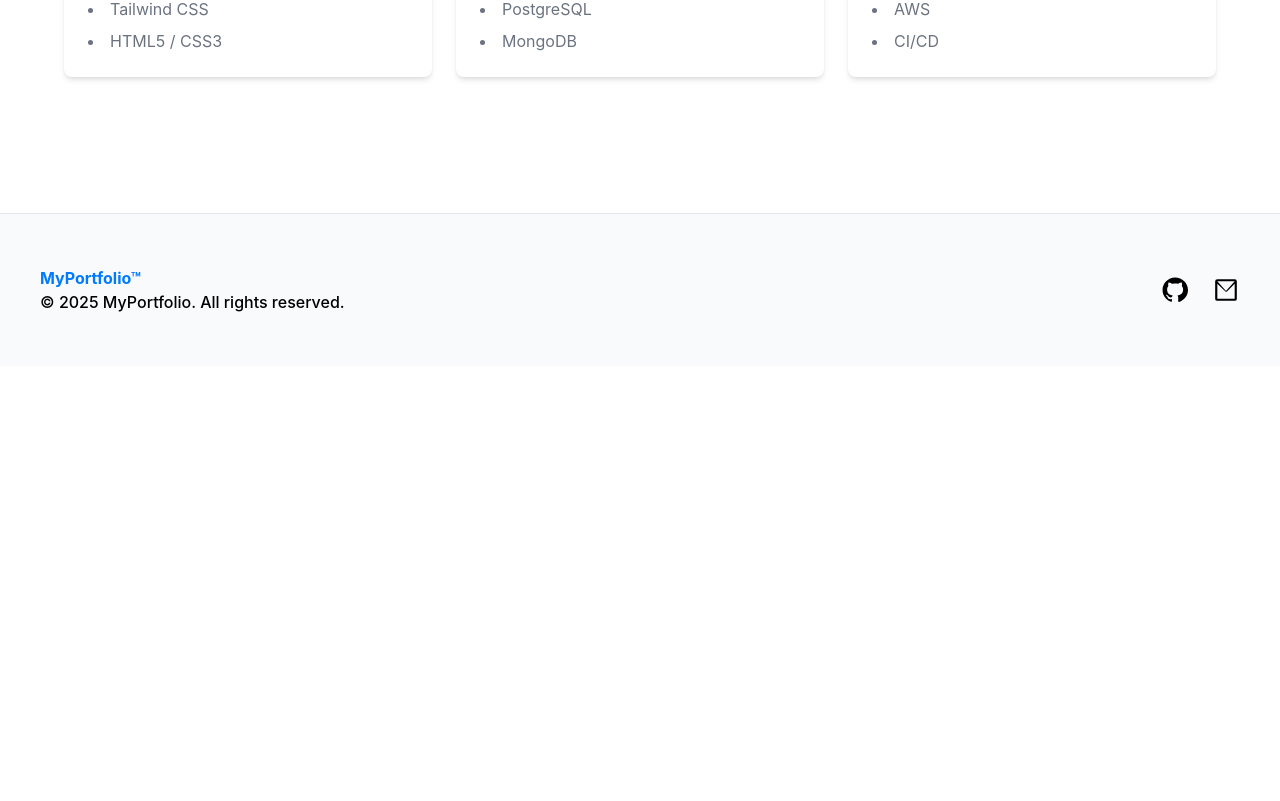
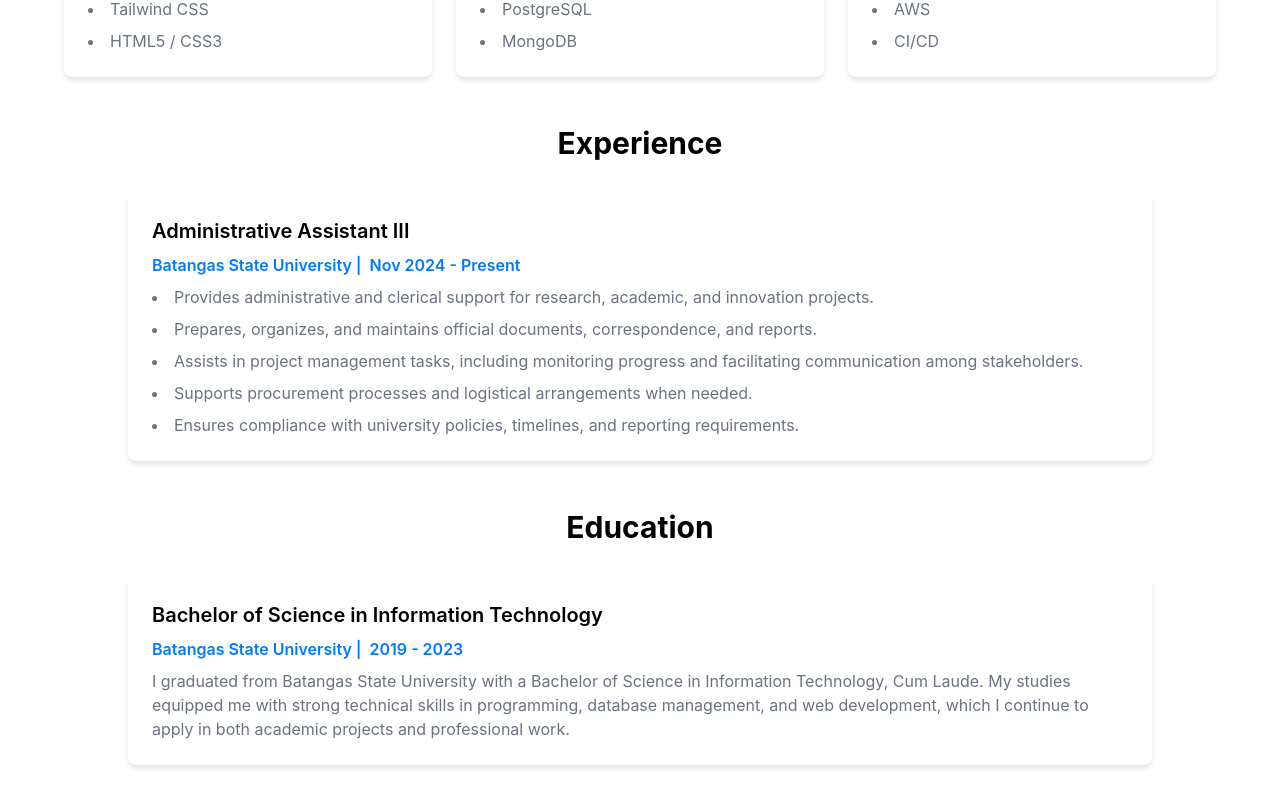
Before and after one commit to Jayres18/My-portfolio, a Next.js app: page /about in a window 1280 px wide. Shown: the part 559-1360 px from the top of the page. Before the commit the page ends 925 px from the top, so only its background shows below. Built offline with nearby package versions, Linux system fonts and the light colour scheme.

Commit message:
Experience and Education Section - About Me Page Done.

```diff
--- a/app/about/page.tsx
+++ b/app/about/page.tsx
@@ -66,6 +66,75 @@ const About = () => {
           </div>
         </div>
       </section>
+
+      {/* Experience Section*/}
+      <section className="mb-12 px-4">
+        <h2 className="section-title">Experience</h2>
+
+        <div className="max-w-5xl mx-auto space-y-8">
+          <div className="bg-white dark:bg-dark/50 rounded-lg shadow-md p-6 hover:scale-[1.02] transition-transform">
+            <h3 className="text-xl font-semibold mb-2">
+              Administrative Assistant III
+            </h3>
+            <div className="flex flex-col md:flex-row gap-2 mb-2">
+              <p className="text-primary font-semibold">
+                Batangas State University |
+              </p>
+              <p className="text-primary font-semibold">Nov 2024 - Present</p>
+            </div>
+            <ul className="text-secondary list-disc list-inside space-y-2">
+              <li>
+                Provides administrative and clerical support for research,
+                academic, and innovation projects.
+              </li>
+              <li>
+                Prepares, organizes, and maintains official documents,
+                correspondence, and reports.
+              </li>
+              <li>
+                Assists in project management tasks, including monitoring
+                progress and facilitating communication among stakeholders.
+              </li>
+              <li>
+                Supports procurement processes and logistical arrangements when
+                needed.
+              </li>
+              <li>
+                Ensures compliance with university policies, timelines, and
+                reporting requirements.
+              </li>
+            </ul>
+          </div>
+        </div>
+      </section>
+
+      {/* Education Section */}
+      <section className="mb-12 px-4">
+        <h2 className="section-title">Education</h2>
+
+        <div className="max-w-5xl mx-auto space-y-8">
+          <div className="bg-white dark:bg-dark/50 rounded-lg shadow-md p-6 hover:scale-[1.02] transition-transform">
+            <h3 className="text-xl font-semibold mb-2">
+              Bachelor of Science in Information Technology
+            </h3>
+            <div className="flex flex-col md:flex-row gap-2 mb-2">
+              <p className="text-primary font-semibold">
+                Batangas State University |
+              </p>
+              <p className="text-primary font-semibold">2019 - 2023</p>
+            </div>
+            <ul className="text-secondary space-y-2">
+              <li>
+                I graduated from Batangas State University with a Bachelor of
+                Science in Information Technology, Cum Laude. My studies
+                equipped me with strong technical skills in programming,
+                database management, and web development, which I continue to
+                apply in both academic projects and professional work.
+              </li>
+            </ul>
+          </div>
+        </div>
+      </section>
     </div>
   );
 };
--- a/app/components/Footer.tsx
+++ b/app/components/Footer.tsx
@@ -6,7 +6,7 @@ const Footer = () => {
     <footer className="w-full bg-slate-50 dark:bg-dark/80 text-black dark:text-white py-3 border-t border-slate-200 dark:border-dark/50 mt-10">
       <div className="p-8 md:p-10">
         <div className="max-w-7xl mx-auto">
-          <div className="flex flex-col-2 justify-between items-center">
+          <div className="flex flex-wrap flex-col-2 justify-between items-center">
             <div>
               <Link href="/" className="font-bold text-primary">
                 MyPortfolio&trade;
```
